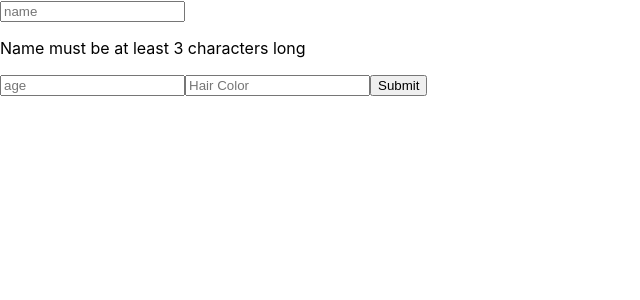
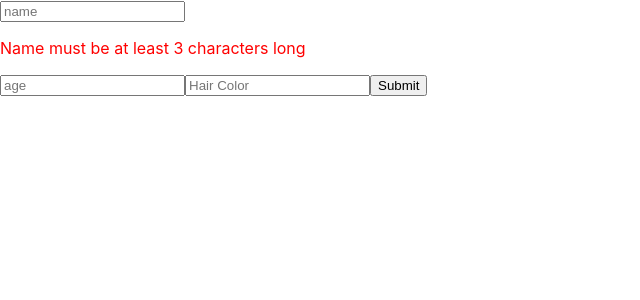
Before and after one commit to MrKwaza220/react, a React (Create React App) app in the folder react-design-pattern/: page / in a window 1280 px wide. Shown: the top 300 px of the page, without its empty margins (0-640 px from the left). Built offline with nearby package versions, Linux system fonts and the light colour scheme.

Commit message:
fix: improve error handling and styling in ControlledForm component

```diff
--- a/react-design-pattern/src/components/controlledform/ControlledForm.js
+++ b/react-design-pattern/src/components/controlledform/ControlledForm.js
@@ -10,8 +10,10 @@ export const ControlledForm = () => {
     useEffect(() => {
         if(name.length < 3) {
            setError("Name must be at least 3 characters long");
+           console.log("Name must be at least 3 character long!")
         } else {
             setError("Goood to go");
+            console.log("Good to go!")
         }
     }, [name]);
     return(
@@ -23,7 +25,7 @@ export const ControlledForm = () => {
                 value={name}
                 onChange={e => setName(e.target.value)}
             />
-            <p>{error}</p>
+            <p style={{color: 'red'}}>{error}</p>
             <input
                 name="age"
                 type="number"
```
